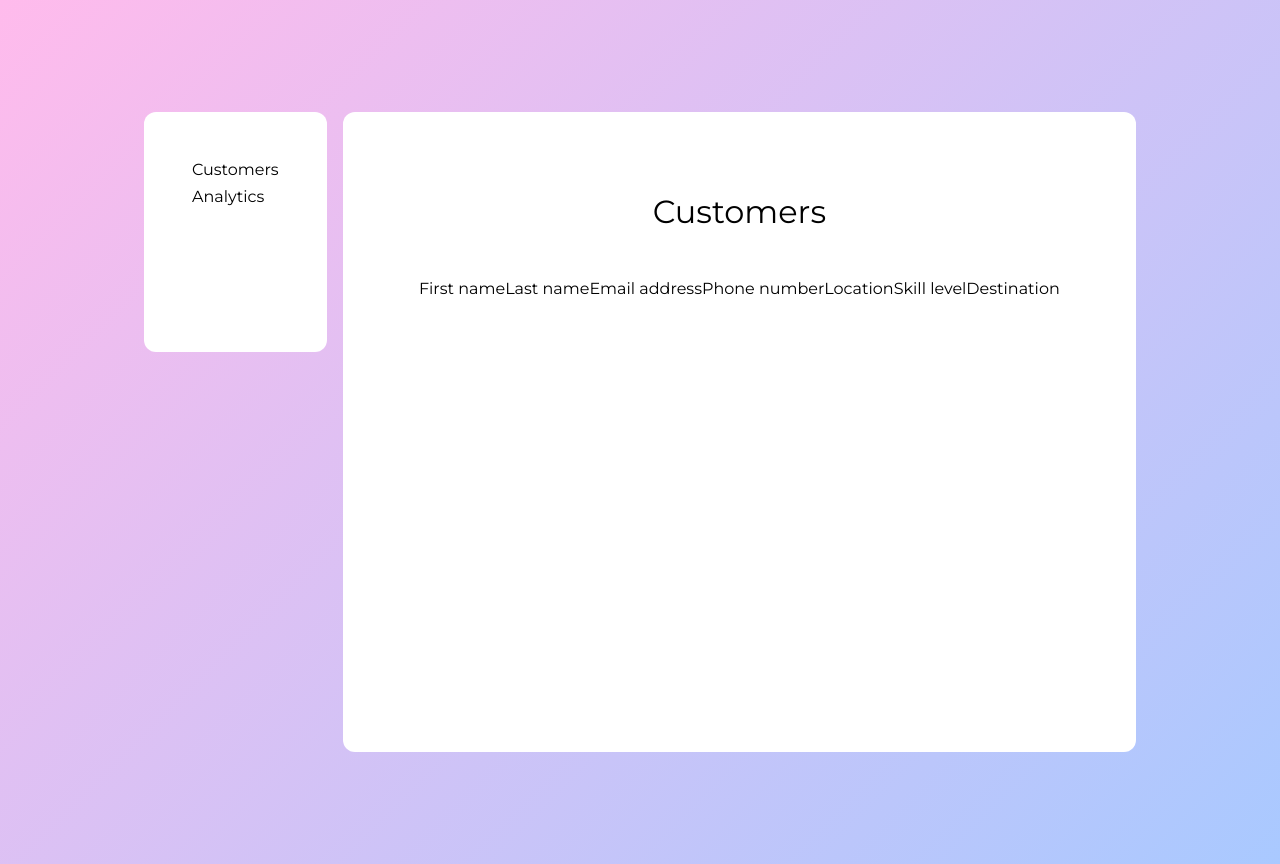
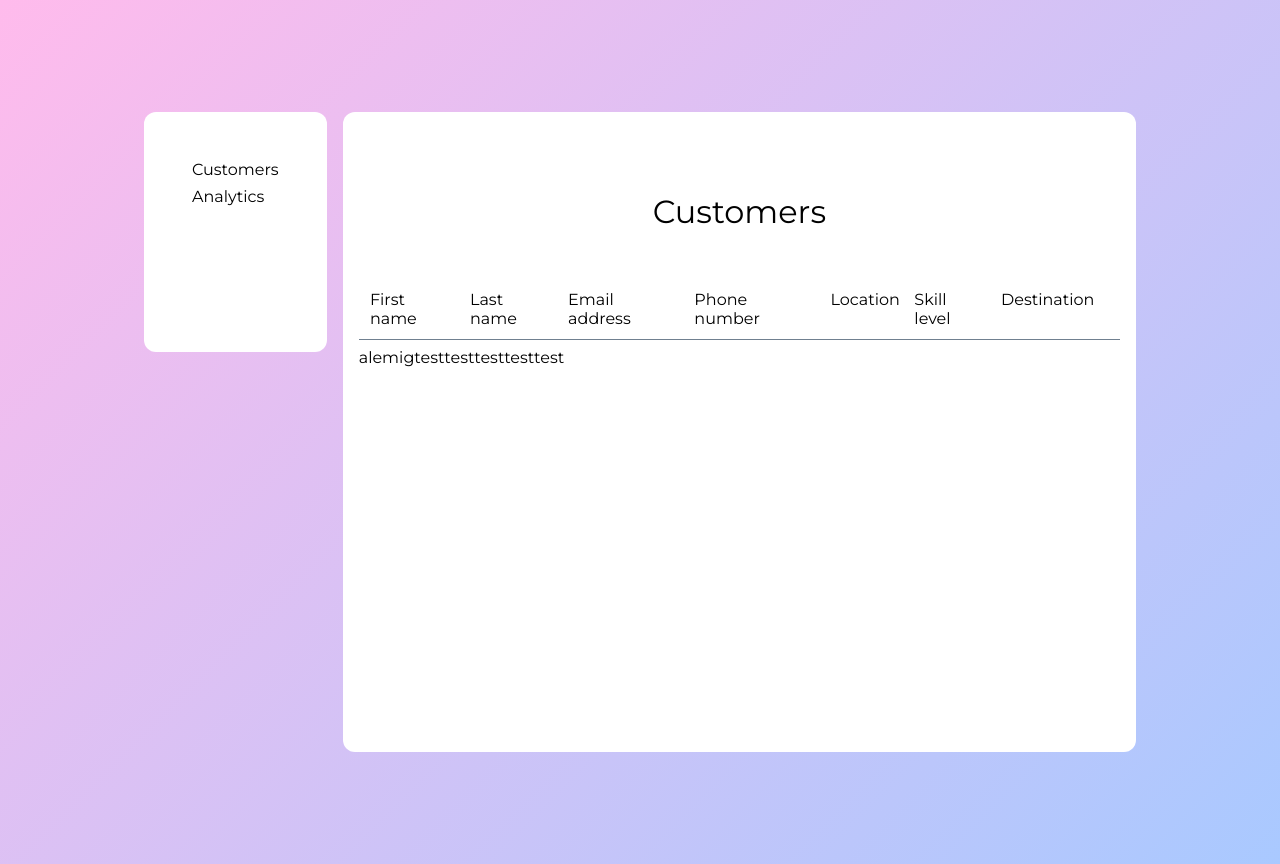
Before and after one commit to StarGuides/StarGuides, a React app: page / in a window 1280 px wide. Built offline with nearby package versions, Linux system fonts and the light colour scheme; no server answers.

Commit message:
changing styles, trying to get data

```diff
--- a/client/components/CustomerComponent.jsx
+++ b/client/components/CustomerComponent.jsx
@@ -1,11 +1,19 @@
 import React from "react";
-
 
 // component returns a single row of customer data
 const CustomerComponent = (props) => {
-    const { first_name, last_name, email_address, phone_number, location, skill_lvl, destination } = props.info;
+  const {
+    first_name,
+    last_name,
+    email_address,
+    phone_number,
+    location,
+    skill_lvl,
+    destination,
+  } = props.info;
+  console.log("inside child el", props.info);
   return (
-        <div className="customer">
+    <div>
       <span>{first_name}</span>
       <span>{last_name}</span>
       <span>{email_address}</span>
@@ -14,8 +22,7 @@
       <span>{skill_lvl}</span>
       <span>{destination}</span>
     </div>
-    )
-
-}
+  );
+};
 
 export default CustomerComponent;
--- a/client/components/CustomerComponentHeader.jsx
+++ b/client/components/CustomerComponentHeader.jsx
@@ -1,8 +1,8 @@
 import React from "react";
 
 const CustomerComponentHeader = () => {
-    return(
-        <div className="customer-header">
+  return (
+    <div className="customerWrap">
       <span>First name</span>
       <span>Last name</span>
       <span>Email address</span>
@@ -11,7 +11,7 @@
       <span>Skill level</span>
       <span>Destination</span>
     </div>
-    )
-}
+  );
+};
 
 export default CustomerComponentHeader;
--- a/client/components/CustomerPageParent.jsx
+++ b/client/components/CustomerPageParent.jsx
@@ -1,14 +1,14 @@
 // this will hold all of our customer data
 import React, { useState, useEffect } from "react";
-import CustomerComponent from './CustomerComponent'
-import CustomerComponentHeader from './CustomerComponentHeader'
+import CustomerComponent from "./CustomerComponent";
+import CustomerComponentHeader from "./CustomerComponentHeader";
 
 const CustomerPageParent = () => {
   // initialize customer data information
   const [customerData, setCustomerData] = useState([]);
   // boolean to store if data has been fetched
   const [fetchedData, setFetchedData] = useState(false);
-
+  const customers = [];
   // if data has not been fetched, get customer data and populate customerData state
   useEffect(() => {
    // if data has not been fetched, fetch it from database and update state
@@ -17,13 +17,13 @@
         .then((res) => res.json())
         .then((fetchedData) => {
           // array to hold all jsx CustomerComponents
-            const customers = [];
+          // const customers = [];
           // add each jsx component to array, passing in individual customer's data
           fetchedData.forEach((el, index) => {
             customers.push(<CustomerComponent key = {index} info = {el}/>)
           })
           // set state customer data to customers
-            setCustomerData(customers);
+          // setCustomerData(customers);
           // set fetched data to true
           setFetchedData(true);
         });
@@ -31,32 +31,49 @@
 
     // TESTING WITH MOCK DATA
     // get array of customers through fetch request
-      // const fetchedData = [{first_name: 'al', last_name: 'emig', email_address: 'test', phone_number: 'test', location: 'test', start_date: 'test', end_date: 'test', skill_lvl: 'test', destination: 'test'}]
-      // const customers = [];
-      // // get array of customer components
-      // fetchedData.forEach((el, index) => {
-      //   customers.push(<CustomerComponent
-      //     key = {index}
-      //     info = {el}
-      //   />)
-      // })
-      // // set state to array of customer components
-      // setCustomerData(customers);
-    }, []);
+    // const testData =
+    //   {
+    //     first_name: "al",
+    //     last_name: "emig",
+    //     email_address: "test",
+    //     phone_number: "test",
+    //     location: "test",
+    //     skill_lvl: "test",
+    //     destination: "test",
+    //   }
 
+    // get array of customer components
+    // testData.forEach((el, index) => {
+    //   console.log('inside test loop')
+    //   customers.push(<CustomerComponent key={index} info={el} />);
+    // });
+
+    // set state to array of customer components
+    //  setCustomerData(customers);
+    // console.log(customers);
+    //  setFetchedData(true);
+    //   console.log(fetchedData)
+  }, [setFetchedData]);
+
+
+  const testData =
+  {
+    first_name: "al",
+    last_name: "emig",
+    email_address: "test",
+    phone_number: "test",
+    location: "test",
+    skill_lvl: "test",
+    destination: "test",
+  }
   return (
     // return customer header
     // return all customer components from the state
     <>
       <CustomerComponentHeader />
-        {customerData}
+      < CustomerComponent info={testData}/>
     </>
-    )
-
-
-
-
-
-}
+  );
+};
 
 export default CustomerPageParent;
--- a/client/components/LoginPage.jsx
+++ b/client/components/LoginPage.jsx
@@ -26,7 +26,7 @@
 
       useEffect(()=> {
         if (redirect) {
-          navigate('/customers')
+          navigate('/')
         }
       }, [redirect])
   }
@@ -42,10 +42,11 @@
           onChange={(e) => setUsername(e.target.value)}
           type="text" />
           <input
+          type='password'
           placeholder='enter your password'
           onChange={(e) => setPassword(e.target.value)}
           value={password}
-          type="text" />
+           />
           <button className="loginBtn"
            >Login</button>
         </form>
--- a/client/styles.css
+++ b/client/styles.css
@@ -128,16 +128,16 @@
 
 .customerWrap {
   display: flex;
-  border-radius: 12px;
   padding: .7rem;
   margin-bottom: .5rem;
+  border-bottom: 1px solid slategrey;
 }
 
-.customerWrap:hover {
+/* .customerWrap:hover {
   border: 1px solid slategrey;
-}
+} */
 
-.customerWrap p {
+.customerWrap span {
   margin-right: .9rem;
 }
 
```
Also changed, not shown: client/components/CustomersPage.jsx (+0 -32 lines). Lines whose indentation alone changed are shown as unchanged.
